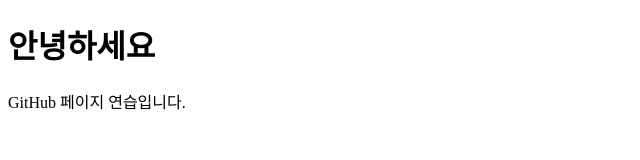
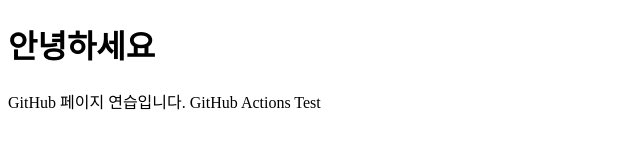
Before and after one commit to DoyeonKim9/DoyeonKim9.github.io, a plain HTML site: page index.html in a window 1280 px wide. Shown: the whole page, without its empty margins (0-640 px from the left). Drawn offline with Linux system fonts and the light colour scheme.

Commit message:
GitHub Actions Test

```diff
--- a/index.html
+++ b/index.html
@@ -9,5 +9,6 @@
     <h1>안녕하세요</h1>
 
     GitHub 페이지 연습입니다.
+    GitHub Actions Test
 </body>
 </html>
```
